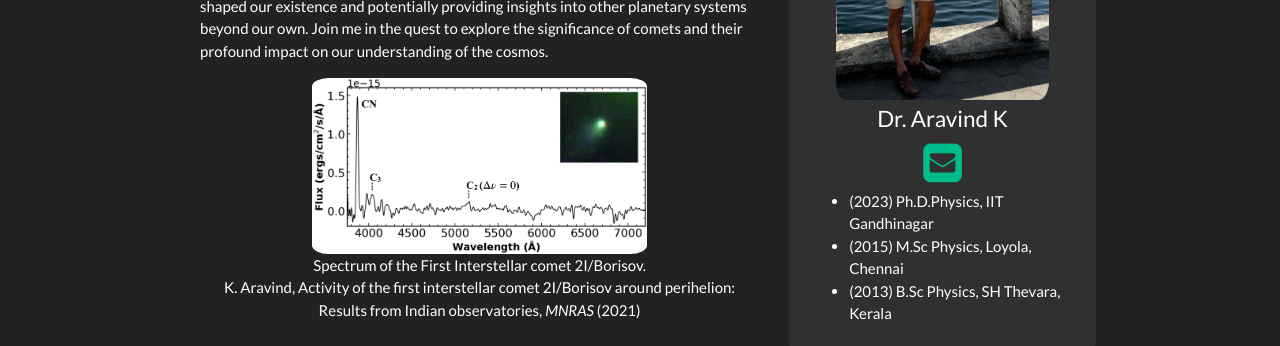
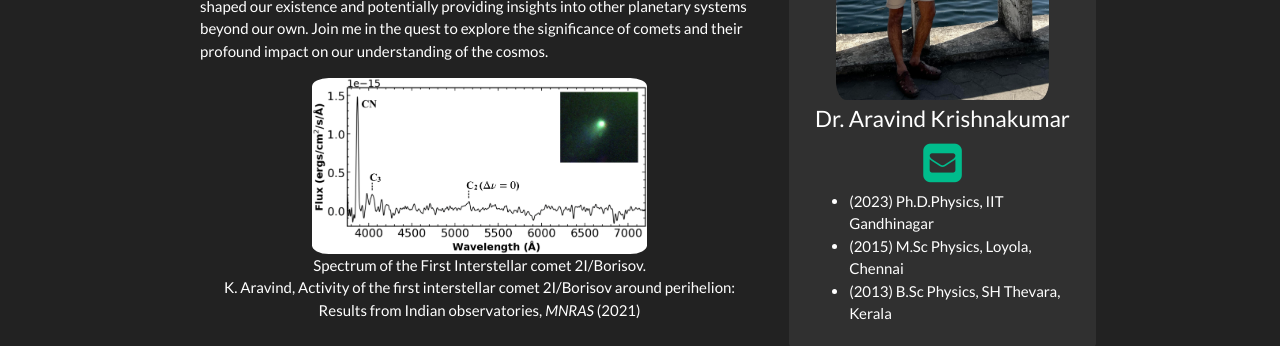
Before and after one commit to DrAravind1192/DrAravind1192.github.io, a Jekyll site: the page built from _pages/home.md, in a window 1280 px wide and 1223 px high. Shown: the part 423-769 px from the top of the window. Built offline with Jekyll 4.4.1, drawn with Linux system fonts in a browser that asks for light colours; nearby versions of some CDN libraries; a style sheet for code colours, icons or effects is not loaded.

Commit message:
Update pi.yml

```diff
--- a/_data/pi.yml
+++ b/_data/pi.yml
@@ -1,4 +1,4 @@
-- name: Dr. Aravind K
+- name: Dr. Aravind Krishnakumar
   photo: headshot.jpg
   photo1: me.jpg
   photo2: bike.jpg
```
